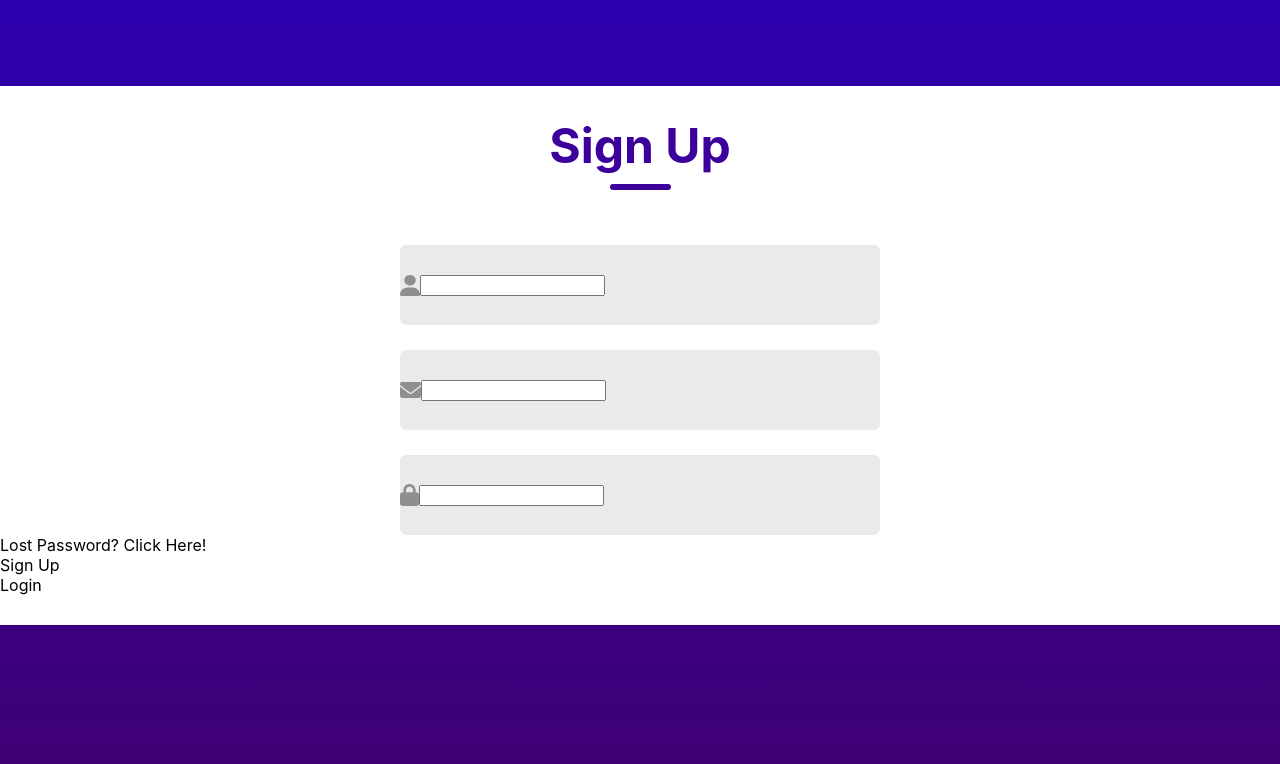
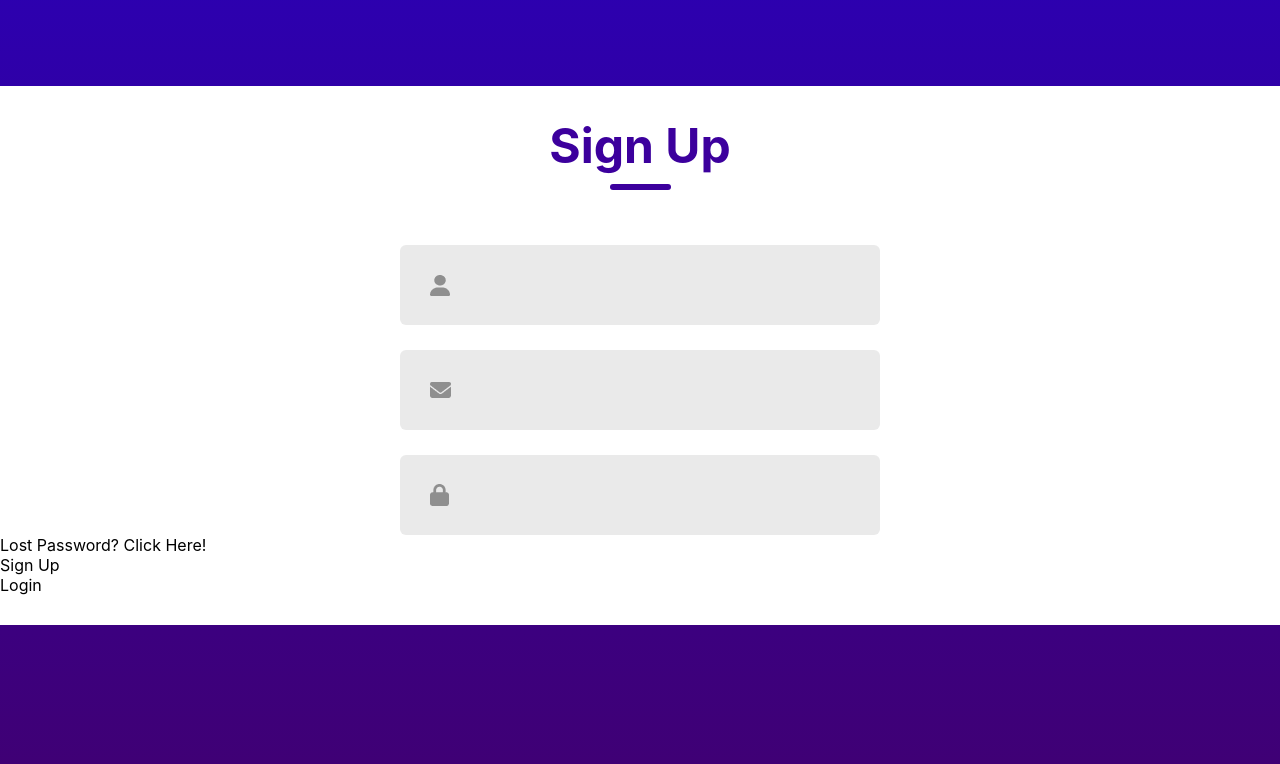
Before and after one commit to kanishkadz/SignUpForm-ReactJS, a React (Create React App) app in the folder signup/: page / in a window 1280 px wide. Shown: the part 114-878 px from the top of the page. Built offline with nearby package versions, Linux system fonts and the light colour scheme.

Commit message:
Update LoginSignup.css

```diff
--- a/signup/src/Components/LoginSignup/LoginSignup.css
+++ b/signup/src/Components/LoginSignup/LoginSignup.css
@@ -45,3 +45,17 @@
     background: #eaeaea;
     border-radius: 6px;
 }
+
+.input img{
+    margin: 0px 30px;
+}
+
+.input input{
+    height: 50px;
+    width: 400px;
+    background: transparent;
+    border: none;
+    outline: none;
+    color: #797979;
+    font-size: 19px;
+}
```
